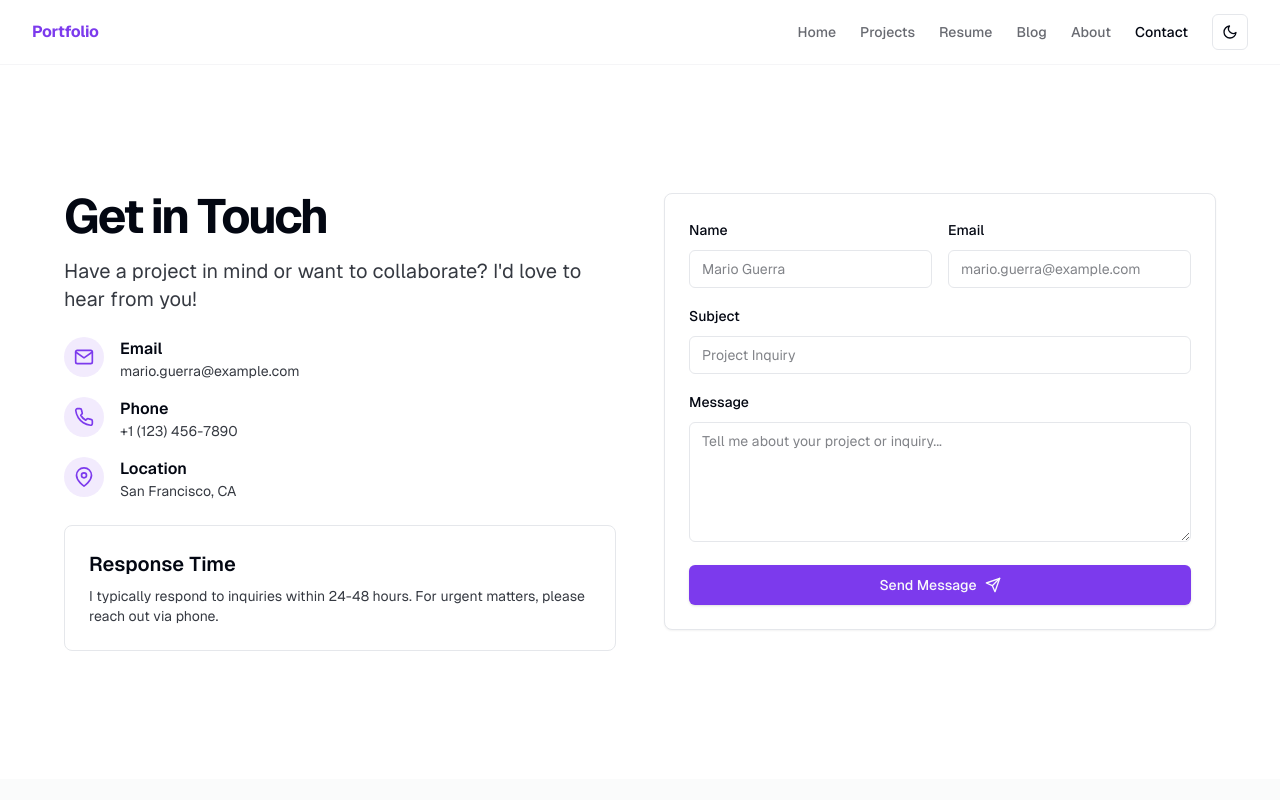
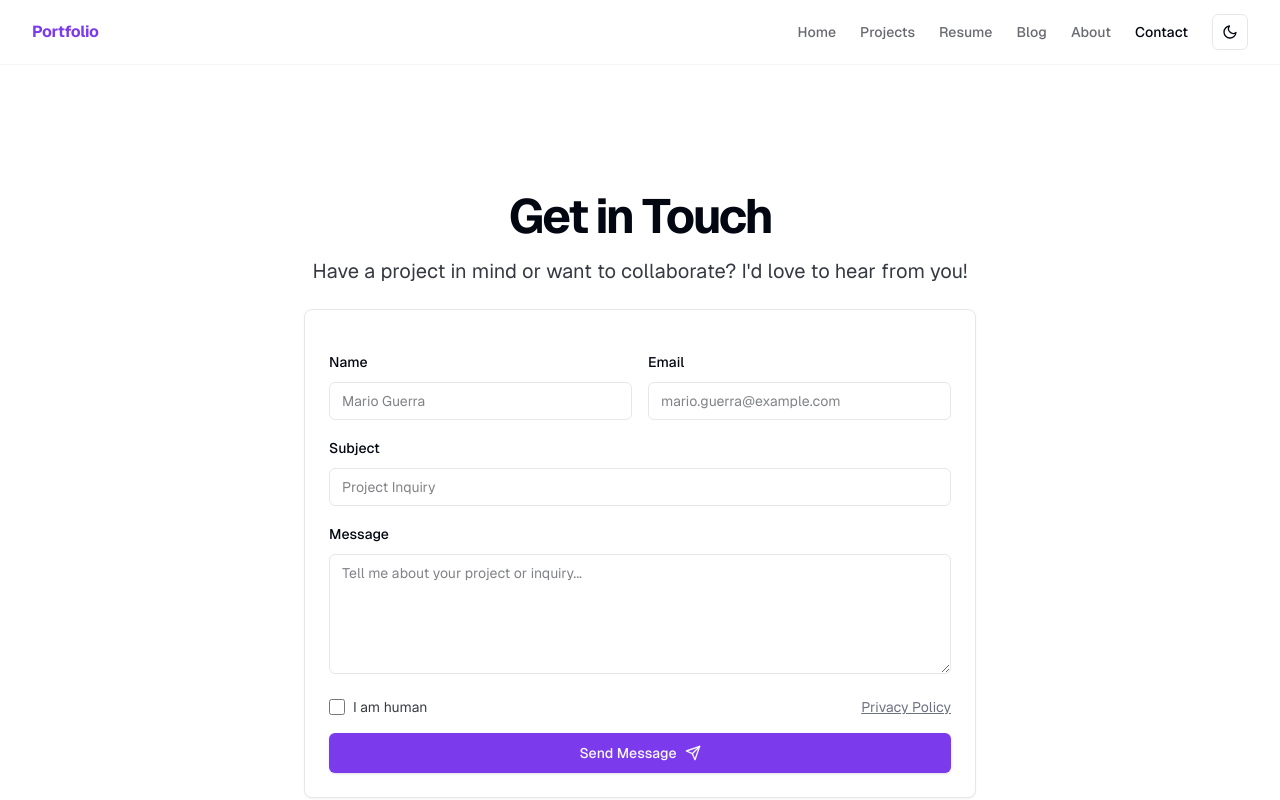
Before and after one commit to mario-guerra/portfolio-website, a Next.js app: page /portfolio-website/contact in a window 1280 px wide. Shown: the top 800 px of the page. Built offline with nearby package versions, Linux system fonts and the light colour scheme.

Commit message:
contact page

```diff
--- a/src/app/contact/page.tsx
+++ b/src/app/contact/page.tsx
@@ -1,7 +1,7 @@
 "use client";
 
-import { useState } from "react";
-import { FiMail, FiMapPin, FiPhone, FiSend } from "react-icons/fi";
+import { useState, useEffect, useRef } from "react";
+import { FiSend } from "react-icons/fi";
 
 export default function Contact() {
   const [formState, setFormState] = useState({
@@ -13,6 +13,59 @@ export default function Contact() {
   const [isSubmitting, setIsSubmitting] = useState(false);
   const [isSubmitted, setIsSubmitted] = useState(false);
   const [error, setError] = useState("");
+  const formRef = useRef<HTMLFormElement>(null);
+  const honeypotRef = useRef<HTMLDivElement>(null);
+  const honeypotInputRef = useRef<HTMLInputElement>(null);
+  const formStartTimeRef = useRef<number>(0);
+  const fieldRefs = useRef<{[key: string]: HTMLInputElement | HTMLTextAreaElement | null}>({
+    name: null,
+    email: null,
+    subject: null,
+    message: null,
+  });
+
+  function generateRandomString(length: number) {
+    const characters = 'abcdefghijklmnopqrstuvwxyz';
+    let result = '';
+    for (let i = 0; i < length; i++) {
+      result += characters.charAt(Math.floor(Math.random() * characters.length));
+    }
+    return result;
+  }
+
+  useEffect(() => {
+    if (formRef.current) {
+      formStartTimeRef.current = new Date().getTime();
+
+      const part1 = 'aHR0cHM6Ly9zdWI=';
+      const part2 = 'bWl0LWZvcm0uY29t';
+      const part3 = 'L1gyYUdPS0t0OQ==';
+      const endpoint = atob(part1) + atob(part2) + atob(part3);
+      formRef.current.action = endpoint;
+
+      if (honeypotRef.current && honeypotInputRef.current) {
+        const randomHoneypotName = generateRandomString(10);
+        const honeypotLabel = honeypotRef.current.querySelector('label');
+
+        if (honeypotLabel) {
+          honeypotLabel.setAttribute('for', randomHoneypotName);
+        }
+
+        honeypotInputRef.current.id = randomHoneypotName;
+        honeypotInputRef.current.name = randomHoneypotName;
+        honeypotRef.current.style.display = 'none';
+      }
+
+      // Randomize all regular field names
+      Object.keys(fieldRefs.current).forEach(key => {
+        const field = fieldRefs.current[key];
+        if (field) {
+          const randomName = generateRandomString(10);
+          field.name = randomName;
+        }
+      });
+    }
+  }, []);
 
   const handleChange = (e: React.ChangeEvent<HTMLInputElement | HTMLTextAreaElement>) => {
     setFormState((prev) => ({
@@ -21,16 +74,50 @@ export default function Contact() {
     }));
   };
 
-  const handleSubmit = async (e: React.FormEvent<HTMLFormElement>) => {
+  const handleSubmit = (e: React.FormEvent<HTMLFormElement>) => {
     e.preventDefault();
     setIsSubmitting(true);
     setError("");
 
-    try {
-      // Simulate form submission
-      await new Promise((resolve) => setTimeout(resolve, 1500));
-      // In a real application, you would send the form data to your backend or a form service
-      console.log("Form submitted:", formState);
+    const submissionTime = new Date().getTime() - formStartTimeRef.current;
+    const honeypotValue = honeypotInputRef.current?.value;
+    const isHumanCheckbox = (document.getElementById('human') as HTMLInputElement)?.checked;
+
+    if (submissionTime < 5000 || honeypotValue || !isHumanCheckbox) {
+      setError("Your submission couldn't be processed. Please try again.");
+      setIsSubmitting(false);
+      return;
+    }
+
+    // Create a hidden iframe to handle the form submission without page navigation
+    const iframe = document.createElement('iframe');
+    iframe.name = 'hidden_iframe';
+    iframe.style.display = 'none';
+    document.body.appendChild(iframe);
+
+    // Add JS detection field
+    const jsInput = document.createElement('input');
+    jsInput.type = 'hidden';
+    jsInput.name = 'js_input';
+    jsInput.value = 'js_present';
+    formRef.current?.appendChild(jsInput);
+
+    // Set the form target to the iframe to prevent page navigation
+    if (formRef.current) {
+      formRef.current.target = 'hidden_iframe';
+
+      // Submit the form
+      formRef.current.submit();
+
+      // Show success message immediately after submission
+      setTimeout(() => {
+        // Clean up
+        document.body.removeChild(iframe);
+        if (jsInput.parentNode) {
+          jsInput.parentNode.removeChild(jsInput);
+        }
+
+        // Reset the form and show success state
         setIsSubmitted(true);
         setFormState({
           name: "",
@@ -38,81 +125,27 @@ export default function Contact() {
           subject: "",
           message: "",
         });
-    } catch (err) {
-      setError("An error occurred. Please try again.");
-      console.error(err);
-    } finally {
+        setIsSubmitting(false);
+      }, 500);
+    } else {
+      setError("There was a problem submitting the form. Please try again.");
       setIsSubmitting(false);
     }
   };
-
   return (
     <>
       <section className="w-full py-12 md:py-24 lg:py-32">
         <div className="container px-4 md:px-6">
-            <div className="mx-auto grid max-w-6xl gap-12 lg:grid-cols-2">
-              <div className="space-y-6">
-                <div>
+          <div className="mx-auto max-w-2xl space-y-6">
+            <div className="space-y-4 text-center">
               <h1 className="text-3xl font-bold tracking-tighter sm:text-4xl md:text-5xl">
                 Get in Touch
               </h1>
-                  <p className="mt-4 text-foreground/80 md:text-xl">
+              <p className="mx-auto max-w-[700px] text-foreground/80 md:text-xl">
                 Have a project in mind or want to collaborate? I'd love to hear from you!
               </p>
             </div>
 
-                <div className="grid gap-4">
-                  <div className="flex items-start gap-4">
-                    <div className="flex h-10 w-10 items-center justify-center rounded-full bg-primary/10">
-                      <FiMail className="h-5 w-5 text-primary" />
-                    </div>
-                    <div>
-                      <h3 className="font-semibold">Email</h3>
-                      <p className="text-sm text-foreground/80">
-                        <a href="mailto:mario.guerra@example.com" className="hover:text-primary">
-                          mario.guerra@example.com
-                        </a>
-                      </p>
-                    </div>
-                  </div>
-
-                  <div className="flex items-start gap-4">
-                    <div className="flex h-10 w-10 items-center justify-center rounded-full bg-primary/10">
-                      <FiPhone className="h-5 w-5 text-primary" />
-                    </div>
-                    <div>
-                      <h3 className="font-semibold">Phone</h3>
-                      <p className="text-sm text-foreground/80">
-                        <a href="tel:+11234567890" className="hover:text-primary">
-                          +1 (123) 456-7890
-                        </a>
-                      </p>
-                    </div>
-                  </div>
-
-                  <div className="flex items-start gap-4">
-                    <div className="flex h-10 w-10 items-center justify-center rounded-full bg-primary/10">
-                      <FiMapPin className="h-5 w-5 text-primary" />
-                    </div>
-                    <div>
-                      <h3 className="font-semibold">Location</h3>
-                      <p className="text-sm text-foreground/80">
-                        San Francisco, CA
-                      </p>
-                    </div>
-                  </div>
-                </div>
-
-                <div className="rounded-lg border border-border bg-card p-6">
-                  <h3 className="text-xl font-semibold">Response Time</h3>
-                  <p className="mt-2 text-sm text-foreground/80">
-                    I typically respond to inquiries within 24-48 hours. For urgent matters,
-                    please reach out via phone.
-                  </p>
-                </div>
-              </div>
-
-              <div className="space-y-6">
             {isSubmitted ? (
               <div className="rounded-lg border border-green-500 bg-green-50 p-6 dark:bg-green-900/20">
                 <h3 className="text-xl font-semibold text-green-700 dark:text-green-300">
@@ -121,21 +154,31 @@ export default function Contact() {
                 <p className="mt-2 text-green-600 dark:text-green-400">
                   I've received your message and will get back to you as soon as possible.
                 </p>
-                    <button
-                      className="mt-4 inline-flex h-10 items-center justify-center rounded-md bg-primary px-4 text-sm font-medium text-primary-foreground shadow transition-colors hover:bg-primary/90"
-                      onClick={() => setIsSubmitted(false)}
-                    >
-                      Send another message
-                    </button>
               </div>
             ) : (
-                  <form onSubmit={handleSubmit} className="space-y-4 rounded-lg border border-border bg-card p-6 shadow-sm">
+              <form
+                ref={formRef}
+                method="POST"
+                onSubmit={handleSubmit}
+                className="space-y-4 rounded-lg border border-border bg-card p-6 shadow-sm"
+              >
+                <div ref={honeypotRef}>
+                  <label htmlFor="websiteDetails">Website Details</label>
+                  <input
+                    ref={honeypotInputRef}
+                    id="websiteDetails"
+                    type="text"
+                    onChange={handleChange}
+                  />
+                </div>
+
                 <div className="grid gap-4 sm:grid-cols-2">
                   <div className="space-y-2">
                     <label htmlFor="name" className="text-sm font-medium">
                       Name
                     </label>
                     <input
+                      ref={(el) => { fieldRefs.current.name = el; }}
                       id="name"
                       type="text"
                       value={formState.name}
@@ -150,6 +193,7 @@ export default function Contact() {
                       Email
                     </label>
                     <input
+                      ref={(el) => { fieldRefs.current.email = el; }}
                       id="email"
                       type="email"
                       value={formState.email}
@@ -165,6 +209,7 @@ export default function Contact() {
                     Subject
                   </label>
                   <input
+                    ref={(el) => { fieldRefs.current.subject = el; }}
                     id="subject"
                     type="text"
                     value={formState.subject}
@@ -179,6 +224,7 @@ export default function Contact() {
                     Message
                   </label>
                   <textarea
+                    ref={(el) => { fieldRefs.current.message = el; }}
                     id="message"
                     value={formState.message}
                     onChange={handleChange}
@@ -187,6 +233,25 @@ export default function Contact() {
                     required
                   />
                   </div>
+
+                  <div className="mt-4 flex items-center justify-between">
+                    <div className="flex items-center">
+                      <input
+                        type="checkbox"
+                        id="human"
+                        name="human"
+                        className="mr-2 h-4 w-4 rounded border-gray-300 text-primary focus:ring-primary"
+                        required
+                      />
+                      <label htmlFor="human" className="text-sm text-foreground/80">
+                        I am human
+                      </label>
+                    </div>
+                    <a href="/privacy" className="text-sm text-gray-500 underline">
+                      Privacy Policy
+                    </a>
+                  </div>
+
                   {error && (
                     <div className="rounded-md bg-destructive/10 p-3 text-sm text-destructive">
                       {error}
@@ -232,13 +297,12 @@ export default function Contact() {
                 )}
             </div>
           </div>
-          </div>
         </section>
 
-        {/* Map Section */}
+        {/* Social Links Section */}
         <section className="w-full py-12 md:py-24 lg:py-32 bg-secondary/40">
           <div className="container px-4 md:px-6">
-            <div className="mx-auto max-w-6xl space-y-6">
+            <div className="mx-auto max-w-2xl space-y-6">
               <div className="flex flex-col items-center justify-center space-y-4 text-center">
                 <div className="space-y-2">
                   <h2 className="text-3xl font-bold tracking-tighter sm:text-4xl md:text-5xl">
@@ -272,7 +336,7 @@ export default function Contact() {
                   rel="noopener noreferrer"
                   className="inline-flex h-12 items-center justify-center rounded-md border border-input bg-background px-6 text-sm font-medium shadow-sm transition-colors hover:bg-accent hover:text-accent-foreground"
                 >
-                  Twitter
+                  X
                 </a>
               </div>
             </div>
```
Lines whose indentation alone changed are shown as unchanged.
